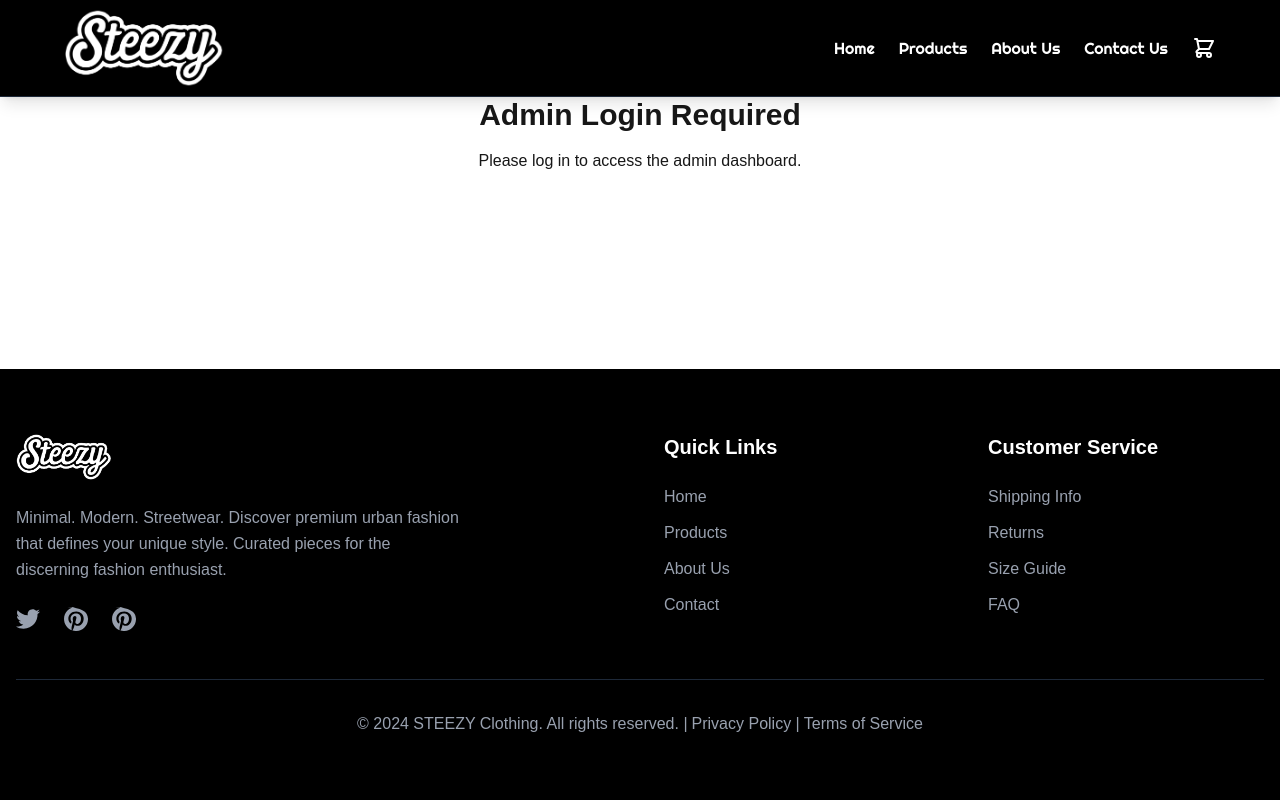
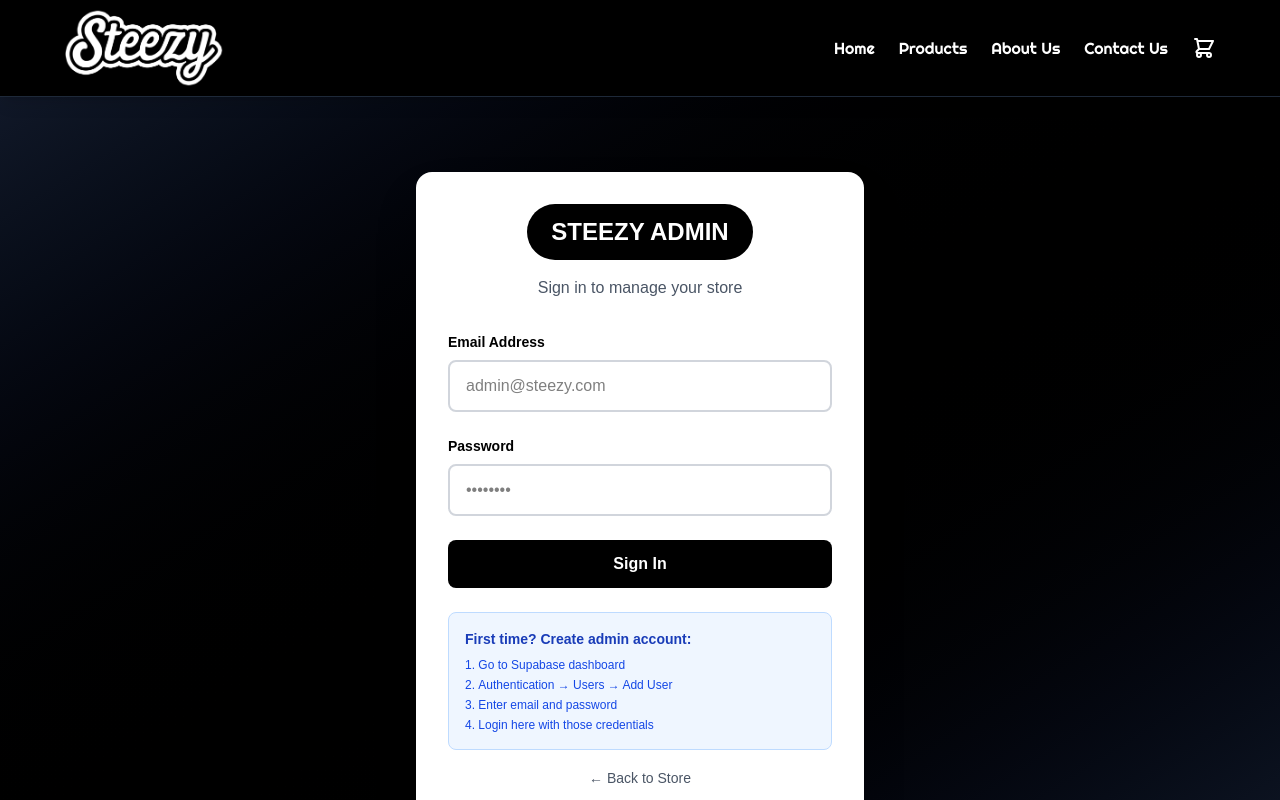
Before and after one commit to judeex18/steezy-clothing, a Next.js app: page /admin in a window 1280 px wide. Shown: the top 800 px of the page. Built offline with nearby package versions, Linux system fonts and the light colour scheme; no server answers.

Commit message:
Move login to /admin and remove navbar from admin pages

```diff
--- /dev/null
+++ b/app/admin/layout.js
@@ -0,0 +1,3 @@
+export default function AdminLayout({ children }) {
+  return <>{children}</>;
+}
--- a/app/admin/login/page.js
+++ /dev/null
@@ -1,113 +0,0 @@
-"use client";
-
-import { useState } from "react";
-import { supabase } from "../../lib/supabase";
-import { useRouter } from "next/navigation";
-
-export default function AdminLogin() {
-  const [email, setEmail] = useState("");
-  const [password, setPassword] = useState("");
-  const [loading, setLoading] = useState(false);
-  const [error, setError] = useState("");
-  const router = useRouter();
-
-  const handleLogin = async (e) => {
-    e.preventDefault();
-    setLoading(true);
-    setError("");
-
-    try {
-      const { data, error } = await supabase.auth.signInWithPassword({
-        email,
-        password,
-      });
-
-      if (error) throw error;
-
-      router.push("/admin/products");
-    } catch (error) {
-      setError(error.message);
-    } finally {
-      setLoading(false);
-    }
-  };
-
-  return (
-    <div className="min-h-screen bg-gray-50 flex items-center justify-center px-4">
-      <div className="max-w-md w-full">
-        <div className="bg-white rounded-2xl shadow-lg p-8">
-          <div className="text-center mb-8">
-            <h1 className="text-3xl font-bold text-black mb-2">Admin Login</h1>
-            <p className="text-gray-600">Sign in to manage your Steezy store</p>
-          </div>
-
-          {error && (
-            <div className="mb-4 p-4 bg-red-50 border border-red-200 rounded-lg">
-              <p className="text-red-600 text-sm">{error}</p>
-            </div>
-          )}
-
-          <form onSubmit={handleLogin} className="space-y-6">
-            <div>
-              <label className="block text-sm font-semibold mb-2 text-black">
-                Email Address
-              </label>
-              <input
-                type="email"
-                value={email}
-                onChange={(e) => setEmail(e.target.value)}
-                className="w-full px-4 py-3 border-2 border-gray-300 rounded-lg focus:border-black focus:outline-none text-black"
-                placeholder="admin@steezy.com"
-                required
-              />
-            </div>
-
-            <div>
-              <label className="block text-sm font-semibold mb-2 text-black">
-                Password
-              </label>
-              <input
-                type="password"
-                value={password}
-                onChange={(e) => setPassword(e.target.value)}
-                className="w-full px-4 py-3 border-2 border-gray-300 rounded-lg focus:border-black focus:outline-none text-black"
-                placeholder="••••••••"
-                required
-              />
-            </div>
-
-            <button
-              type="submit"
-              disabled={loading}
-              className="w-full bg-black text-white py-3 rounded-lg font-semibold hover:bg-gray-800 transition-colors disabled:opacity-50 disabled:cursor-not-allowed"
-            >
-              {loading ? "Signing in..." : "Sign In"}
-            </button>
-          </form>
-
-          <div className="mt-6 p-4 bg-blue-50 border border-blue-200 rounded-lg">
-            <p className="text-sm text-blue-800 font-semibold mb-2">
-              First time setup?
-            </p>
-            <ol className="text-xs text-blue-700 space-y-1 list-decimal list-inside">
-              <li>Go to your Supabase dashboard</li>
-              <li>Click on "Authentication" → "Users"</li>
-              <li>Click "Add User" → "Create new user"</li>
-              <li>Enter email and password</li>
-              <li>Use those credentials to login here</li>
-            </ol>
-          </div>
-
-          <div className="mt-4 text-center">
-            <a
-              href="/"
-              className="text-sm text-gray-600 hover:text-black transition-colors"
-            >
-              ← Back to Store
-            </a>
-          </div>
-        </div>
-      </div>
-    </div>
-  );
-}
--- a/app/admin/page.js
+++ b/app/admin/page.js
@@ -2,11 +2,17 @@
 
 import Link from "next/link";
 import { useEffect, useState } from "react";
+import { useRouter } from "next/navigation";
 import { supabase } from "../lib/supabase";
 
 export default function Admin() {
   const [user, setUser] = useState(null);
   const [loading, setLoading] = useState(true);
+  const [email, setEmail] = useState("");
+  const [password, setPassword] = useState("");
+  const [loginLoading, setLoginLoading] = useState(false);
+  const [error, setError] = useState("");
+  const router = useRouter();
 
   useEffect(() => {
     const checkUser = async () => {
@@ -19,36 +25,153 @@ export default function Admin() {
     checkUser();
   }, []);
 
-  if (loading) return <div>Loading...</div>;
+  const handleLogin = async (e) => {
+    e.preventDefault();
+    setLoginLoading(true);
+    setError("");
+
+    try {
+      const { error } = await supabase.auth.signInWithPassword({
+        email,
+        password,
+      });
+
+      if (error) throw error;
+
+      window.location.reload();
+    } catch (error) {
+      setError(error.message);
+    } finally {
+      setLoginLoading(false);
+    }
+  };
+
+  const handleLogout = async () => {
+    await supabase.auth.signOut();
+    setUser(null);
+  };
+
+  if (loading) {
+    return (
+      <div className="min-h-screen bg-gray-50 flex items-center justify-center">
+        <div className="animate-spin rounded-full h-12 w-12 border-4 border-black border-t-transparent"></div>
+      </div>
+    );
+  }
 
   if (!user) {
     return (
-      <div className="text-center">
-        <h1 className="text-3xl font-bold mb-4">Admin Login Required</h1>
-        <p>Please log in to access the admin dashboard.</p>
-        {/* Add login form here or redirect */}
+      <div className="min-h-screen bg-gradient-to-br from-gray-900 via-black to-gray-900 flex items-center justify-center px-4">
+        <div className="max-w-md w-full">
+          <div className="bg-white rounded-2xl shadow-2xl p-8">
+            <div className="text-center mb-8">
+              <div className="inline-block bg-black text-white px-6 py-3 rounded-full mb-4">
+                <h1 className="text-2xl font-bold">STEEZY ADMIN</h1>
+              </div>
+              <p className="text-gray-600">Sign in to manage your store</p>
+            </div>
+
+            {error && (
+              <div className="mb-4 p-4 bg-red-50 border border-red-200 rounded-lg">
+                <p className="text-red-600 text-sm">{error}</p>
+              </div>
+            )}
+
+            <form onSubmit={handleLogin} className="space-y-6">
+              <div>
+                <label className="block text-sm font-semibold mb-2 text-black">
+                  Email Address
+                </label>
+                <input
+                  type="email"
+                  value={email}
+                  onChange={(e) => setEmail(e.target.value)}
+                  className="w-full px-4 py-3 border-2 border-gray-300 rounded-lg focus:border-black focus:outline-none text-black"
+                  placeholder="admin@steezy.com"
+                  required
+                />
+              </div>
+
+              <div>
+                <label className="block text-sm font-semibold mb-2 text-black">
+                  Password
+                </label>
+                <input
+                  type="password"
+                  value={password}
+                  onChange={(e) => setPassword(e.target.value)}
+                  className="w-full px-4 py-3 border-2 border-gray-300 rounded-lg focus:border-black focus:outline-none text-black"
+                  placeholder="••••••••"
+                  required
+                />
+              </div>
+
+              <button
+                type="submit"
+                disabled={loginLoading}
+                className="w-full bg-black text-white py-3 rounded-lg font-semibold hover:bg-gray-800 transition-colors disabled:opacity-50"
+              >
+                {loginLoading ? "Signing in..." : "Sign In"}
+              </button>
+            </form>
+
+            <div className="mt-6 p-4 bg-blue-50 border border-blue-200 rounded-lg">
+              <p className="text-sm text-blue-800 font-semibold mb-2">
+                First time? Create admin account:
+              </p>
+              <ol className="text-xs text-blue-700 space-y-1 list-decimal list-inside">
+                <li>Go to Supabase dashboard</li>
+                <li>Authentication → Users → Add User</li>
+                <li>Enter email and password</li>
+                <li>Login here with those credentials</li>
+              </ol>
+            </div>
+
+            <div className="mt-4 text-center">
+              <a href="/" className="text-sm text-gray-600 hover:text-black">
+                ← Back to Store
+              </a>
+            </div>
+          </div>
+        </div>
       </div>
     );
   }
 
   return (
-    <div>
-      <h1 className="text-3xl font-bold mb-6">Admin Dashboard</h1>
+    <div className="min-h-screen bg-gray-50">
+      <div className="bg-black text-white p-6">
+        <div className="max-w-7xl mx-auto flex justify-between items-center">
+          <h1 className="text-2xl font-bold">STEEZY ADMIN</h1>
+          <button
+            onClick={handleLogout}
+            className="bg-red-500 px-6 py-2 rounded-lg hover:bg-red-600 transition-colors font-semibold"
+          >
+            Logout
+          </button>
+        </div>
+      </div>
+
+      <div className="max-w-7xl mx-auto p-6">
+        <h2 className="text-3xl font-bold mb-8 text-black">Dashboard</h2>
         <div className="grid grid-cols-1 md:grid-cols-2 gap-6">
           <Link
             href="/admin/products"
-          className="block p-6 border rounded-lg hover:bg-gray-50"
+            className="block p-8 bg-white border-2 border-gray-200 rounded-xl hover:border-black hover:shadow-lg transition-all"
           >
-          <h2 className="text-xl font-semibold">Manage Products</h2>
-          <p>View and edit product listings</p>
+            <div className="text-4xl mb-4">📦</div>
+            <h2 className="text-2xl font-bold mb-2 text-black">Products</h2>
+            <p className="text-gray-600">Manage your product catalog</p>
           </Link>
           <Link
             href="/admin/orders"
-          className="block p-6 border rounded-lg hover:bg-gray-50"
+            className="block p-8 bg-white border-2 border-gray-200 rounded-xl hover:border-black hover:shadow-lg transition-all"
           >
-          <h2 className="text-xl font-semibold">Manage Orders</h2>
-          <p>View and process customer orders</p>
+            <div className="text-4xl mb-4">🛍️</div>
+            <h2 className="text-2xl font-bold mb-2 text-black">Orders</h2>
+            <p className="text-gray-600">View and process customer orders</p>
           </Link>
+        </div>
       </div>
     </div>
   );
--- a/app/admin/products/page.js
+++ b/app/admin/products/page.js
@@ -36,7 +36,7 @@ export default function AdminProducts() {
       } = await supabase.auth.getUser();
 
       if (!user) {
-        router.push("/admin/login");
+        router.push("/admin");
         return;
       }
 
@@ -145,7 +145,7 @@ export default function AdminProducts() {
 
   const handleLogout = async () => {
     await supabase.auth.signOut();
-    router.push("/admin/login");
+    router.push("/admin");
   };
 
   if (loading) return <div>Loading...</div>;
```
Lines whose indentation alone changed are shown as unchanged.
